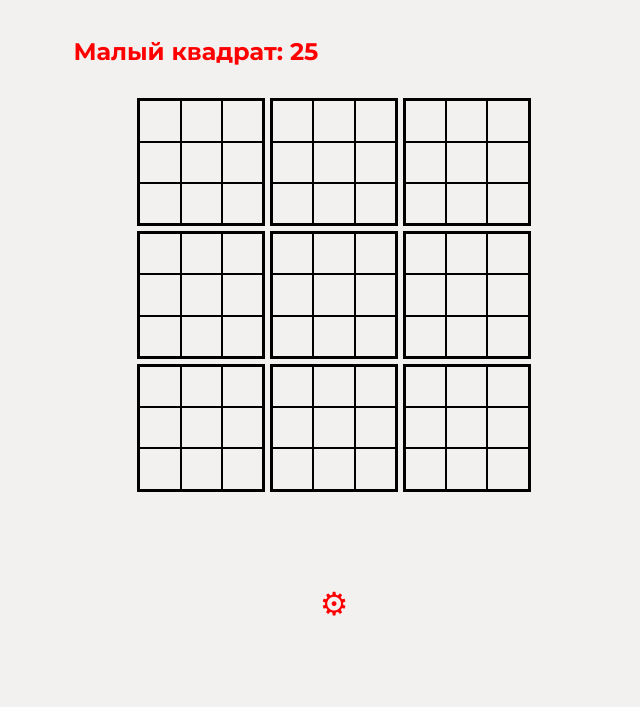
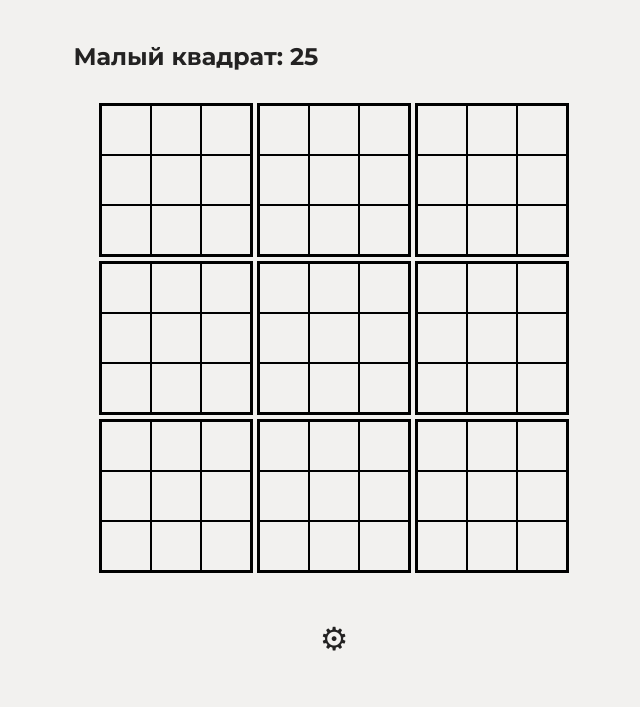
Before and after one commit to zausenecz/PGT, a plain HTML site: page index.html in a window 1280 px wide. Shown: the part 93-800 px from the top of the page, without its empty margins (306-946 px from the left). Drawn offline with nearby package versions, Linux system fonts and the light colour scheme.

Commit message:
Update style.css

```diff
--- a/style.css
+++ b/style.css
@@ -1,7 +1,6 @@
 :root {
     --primary: #f2f1ef;
     --secondary: #232222;
-    --secondary: #ff0000;
     --accent: #9c2327;
 }
 
@@ -29,6 +28,7 @@ body {
     flex-direction: column;
     justify-content: space-between;
     height: 100svh;
+    max-width: 100vw;
     box-sizing: border-box;
     padding: 2rem 1rem;
 }
@@ -39,15 +39,13 @@ body {
 }
 
 #settings-element {
-    margin-block: 2rem;
     display: flex;
+    gap: 1rem;
     flex-direction: column;
-
     box-sizing: border-box;
 }
 
 #settings-button {
-    padding: 20px;
     font-size: 2rem;
     border: none;
 }
@@ -72,8 +70,11 @@ body {
 
 .big-grid {
     display: grid;
-    grid-template-columns: repeat(3, 8rem);
-    grid-template-rows: repeat(3, 8rem);
+    width: 90%;
+    aspect-ratio: 1/1;
+    margin-inline: auto;
+    grid-template-columns: repeat(3, 1fr);
+    grid-template-rows: repeat(3, 1fr);
     gap: 0.3rem;
     justify-content: center;
 }
```
